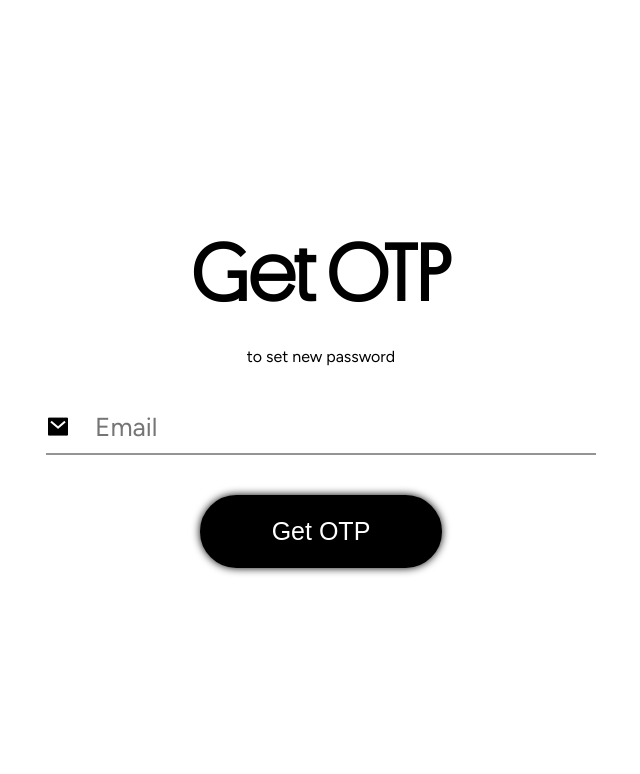
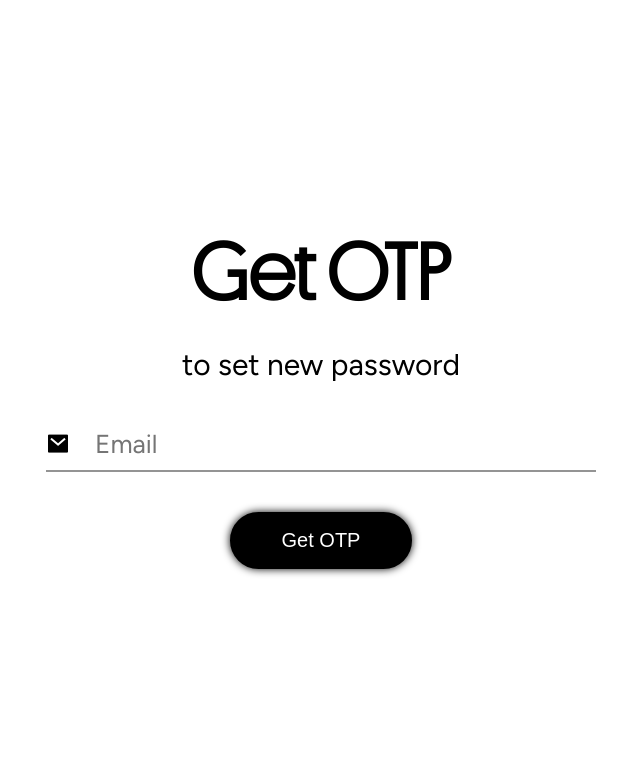
Before and after one commit to ismailsilat7/Infix, a Flask app: page /setnewpassword in a window 1280 px wide. Shown: the part 333-1107 px from the top of the page, without its empty margins (319-959 px from the left). Run offline with Flask 3, Linux system fonts and the light colour scheme; some libraries are stand-ins or nearby versions.

Commit message:
add inline styling for p block

```diff
--- a/templates/set-new-password.html
+++ b/templates/set-new-password.html
@@ -15,7 +15,7 @@
 </div>
 <div class="change-form">
   <h2>Get OTP</h2>
-  <p>to set new password</p>
+  <p style="font-size: 30px;" >to set new password</p>
   <form action="/setnewpassword" method="post">
     <div class="change-inputs">
       <div class="input-container">
@@ -25,7 +25,7 @@
     </div>
     {% include 'flash.html' %}
     <div class="change-submit">
-      <button type="submit">Get OTP</button>
+      <button type="submit" style="font-size: 20px; padding: 15px 50px;" >Get OTP</button>
     </div>
   </form>
 </div>
```
